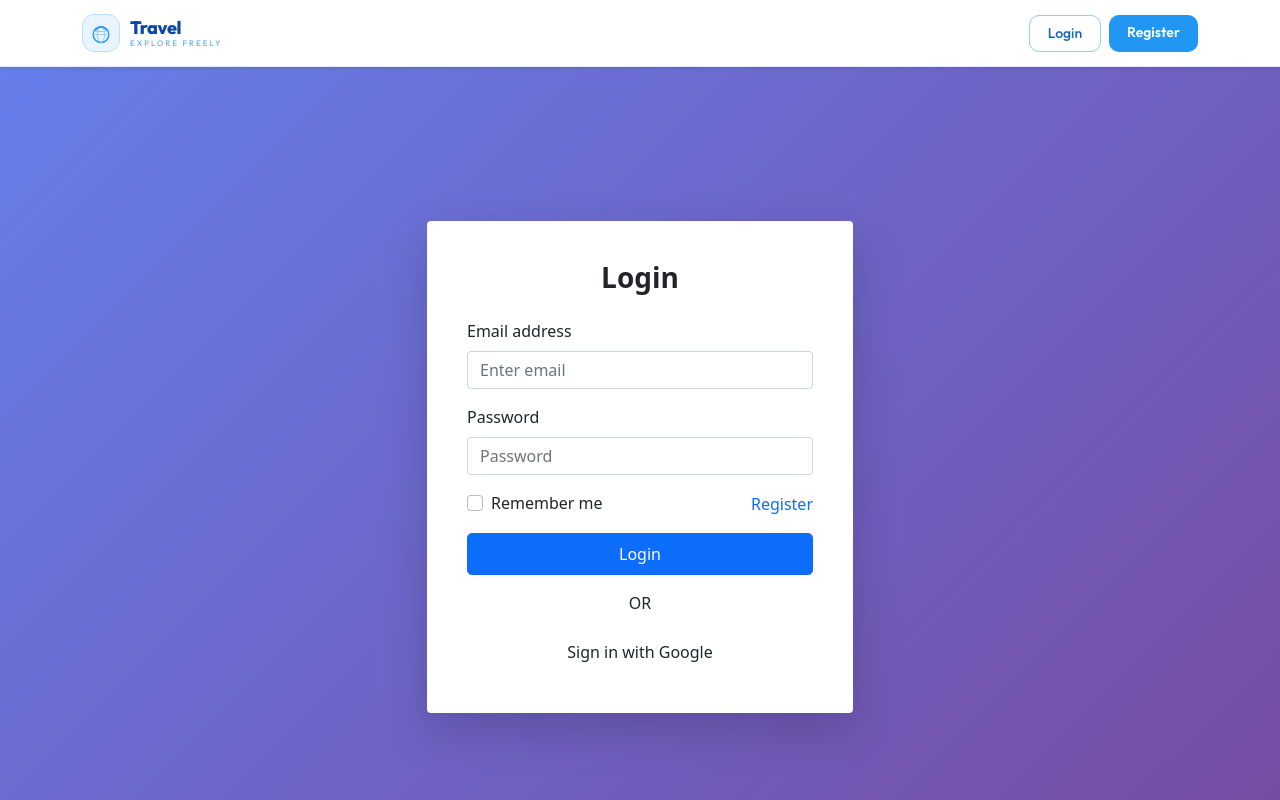
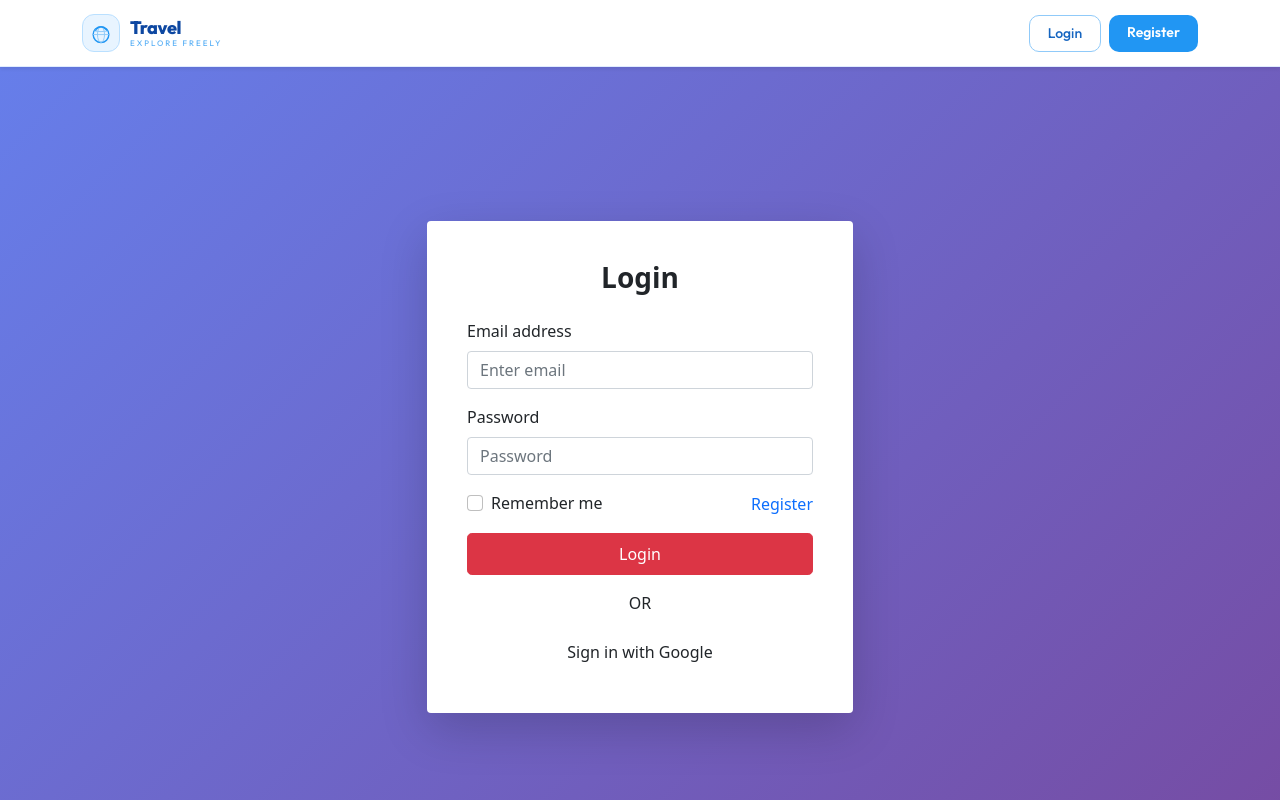
Before and after one commit to Amal9539/Travel-website, a React (Vite) app in the folder Travel/react-frontend/: page /login in a window 1280 px wide. Shown: the top 800 px of the page. Built offline with nearby package versions, Linux system fonts and the light colour scheme.

Commit message:
change color

```diff
--- a/Travel/react-frontend/src/Component/Login.jsx
+++ b/Travel/react-frontend/src/Component/Login.jsx
@@ -256,7 +256,7 @@ const Login = () => {
               </div>
 
               <Button
-                variant="primary"
+                variant="danger"
                 type="submit"
                 className="w-100 py-2 rounded-3"
               >
```
